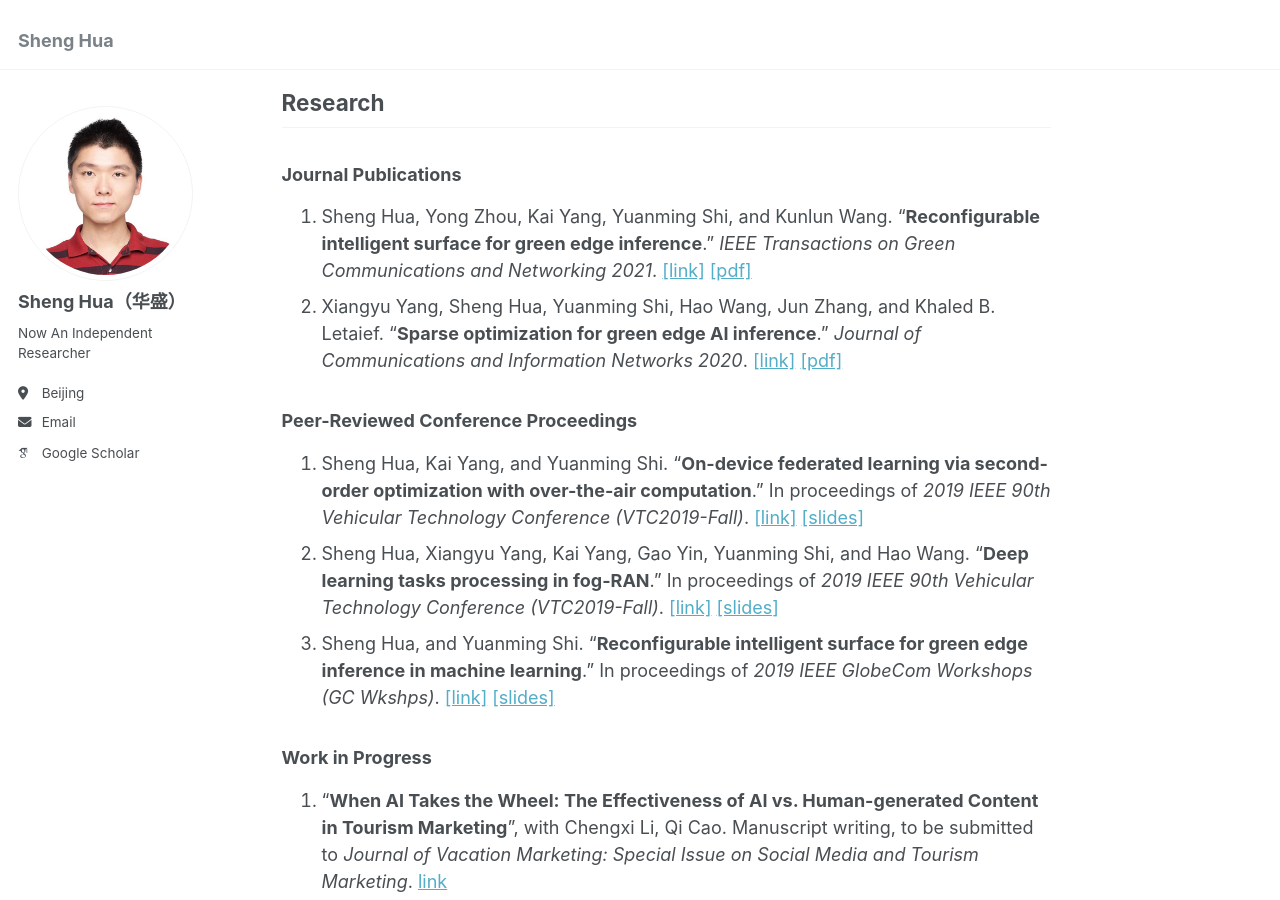
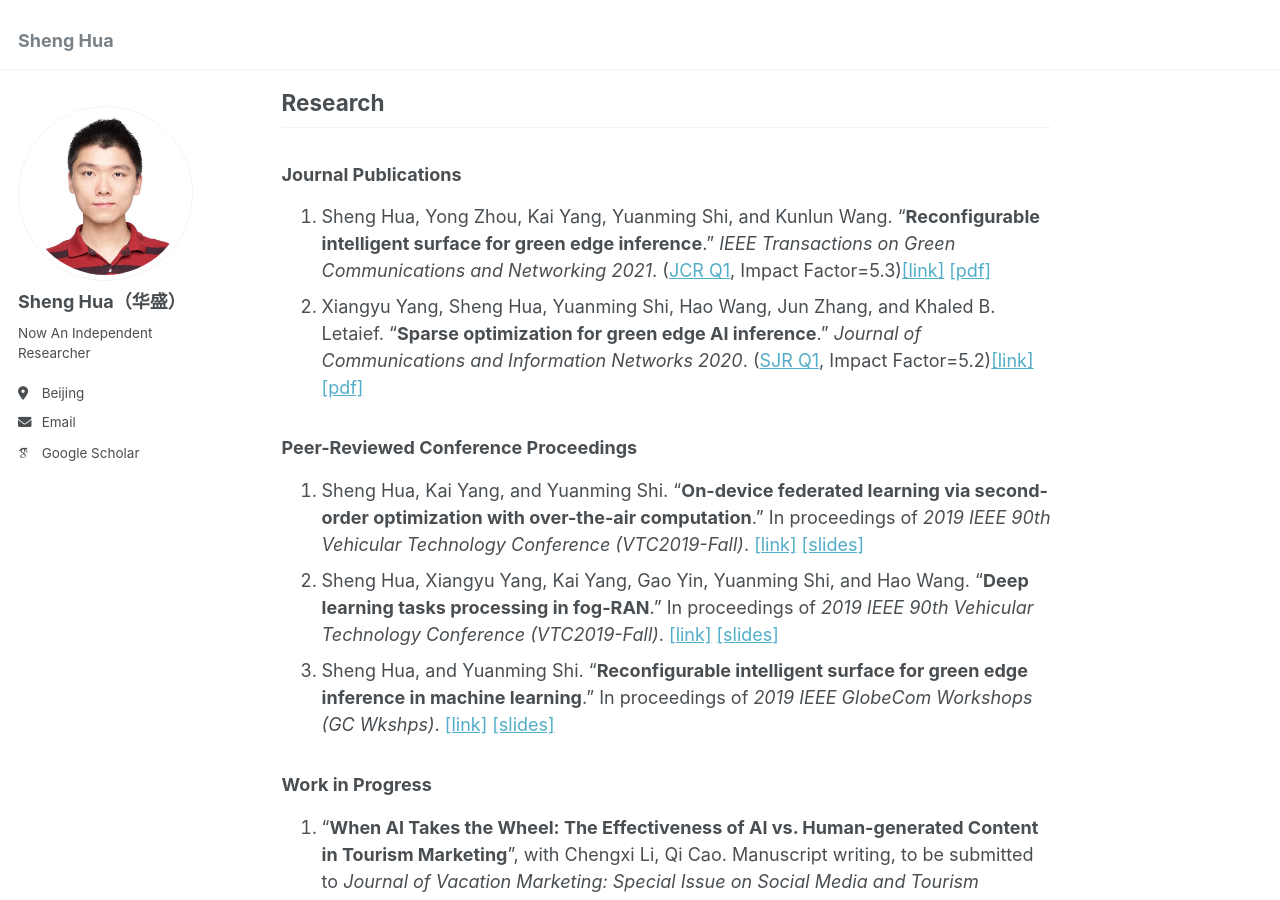
Before and after one commit to DreamerHua/dreamerhua.github.io, a Jekyll site: the page built from _pages/about.md, in a window 1280 px wide and 900 px high, scrolled down 317 px. Built offline with Jekyll 4.4.1, drawn with Linux system fonts in a browser that asks for light colours; some web fonts are replaced.

Commit message:
添加期刊分区，影响因子信息

```diff
--- a/_pages/about.md
+++ b/_pages/about.md
@@ -18,8 +18,8 @@ I worked in Huawei Technologies (based in Shanghai-->Beijing) for 3 years. Previ
 ### Journal Publications
 1. Sheng Hua, Yong Zhou, Kai Yang, Yuanming Shi, and Kunlun Wang.
 "**Reconfigurable intelligent surface for green edge inference**." *IEEE
-Transactions on Green Communications and Networking 2021*. [[link]](https://ieeexplore.ieee.org/abstract/document/9352968) [[pdf]](http://dreamerhua.github.io/files/TGCN_paper.pdf)
-2. Xiangyu Yang, Sheng Hua, Yuanming Shi, Hao Wang, Jun Zhang, and Khaled B. Letaief. "**Sparse optimization for green edge AI inference**." *Journal of Communications and Information Networks 2020*. [[link]](https://ieeexplore.ieee.org/document/9055106) [[pdf]](http://dreamerhua.github.io/files/JCIN_paper.pdf)
+Transactions on Green Communications and Networking 2021*. ([JCR Q1](https://wos-journal.info/journalid/15362), Impact Factor=5.3)[[link]](https://ieeexplore.ieee.org/abstract/document/9352968) [[pdf]](http://dreamerhua.github.io/files/TGCN_paper.pdf)
+2. Xiangyu Yang, Sheng Hua, Yuanming Shi, Hao Wang, Jun Zhang, and Khaled B. Letaief. "**Sparse optimization for green edge AI inference**." *Journal of Communications and Information Networks 2020*. ([SJR Q1](https://www.scimagojr.com/journalsearch.php?q=21101056433&tip=sid&clean=0), Impact Factor=5.2)[[link]](https://ieeexplore.ieee.org/document/9055106) [[pdf]](http://dreamerhua.github.io/files/JCIN_paper.pdf)
 
 ### Peer-Reviewed Conference Proceedings
 1. Sheng Hua, Kai Yang, and Yuanming Shi. "**On-device federated learning via second-order optimization with over-the-air computation**." In proceedings of *2019 IEEE 90th Vehicular Technology Conference (VTC2019-Fall)*. [[link]](https://ieeexplore.ieee.org/document/8891310) [[slides]](https://dreamerhua.github.io/files/[VTC19]On-device%20Fed%20Learning%20slides.pdf)
```
